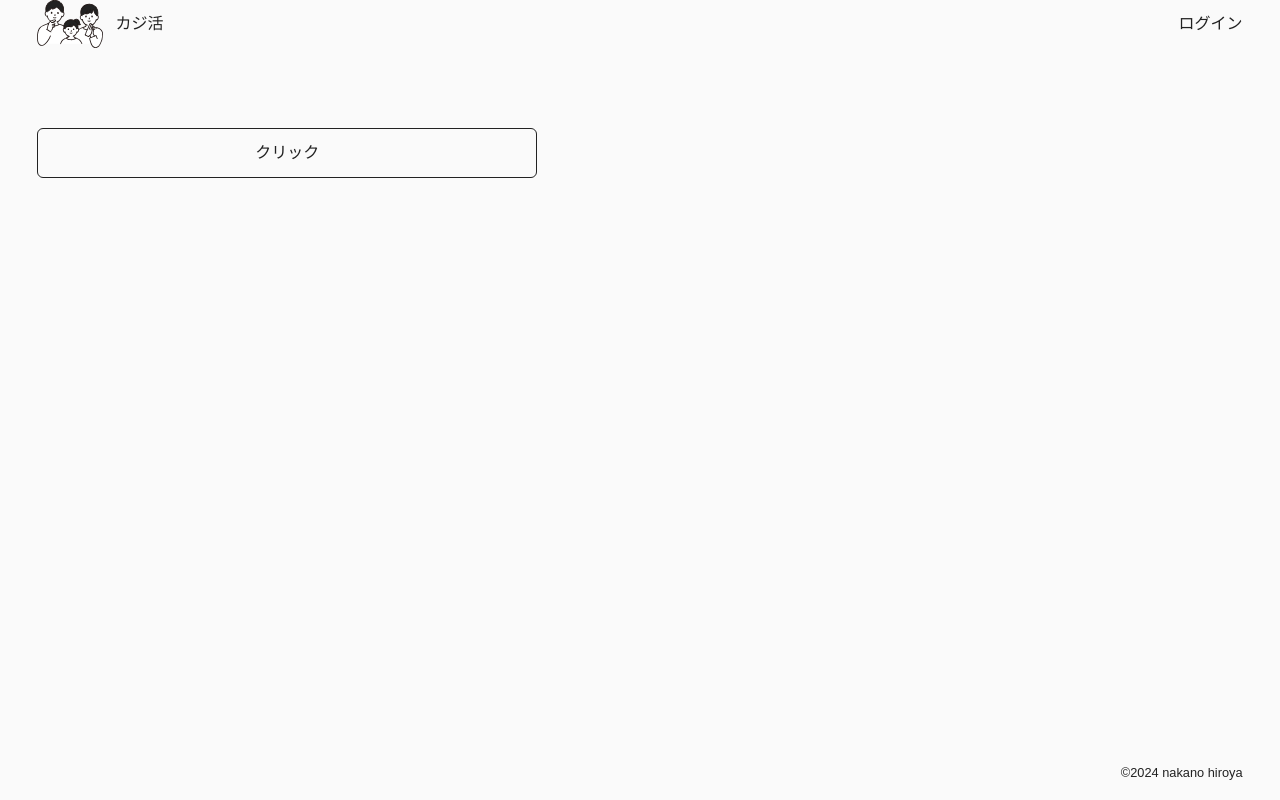
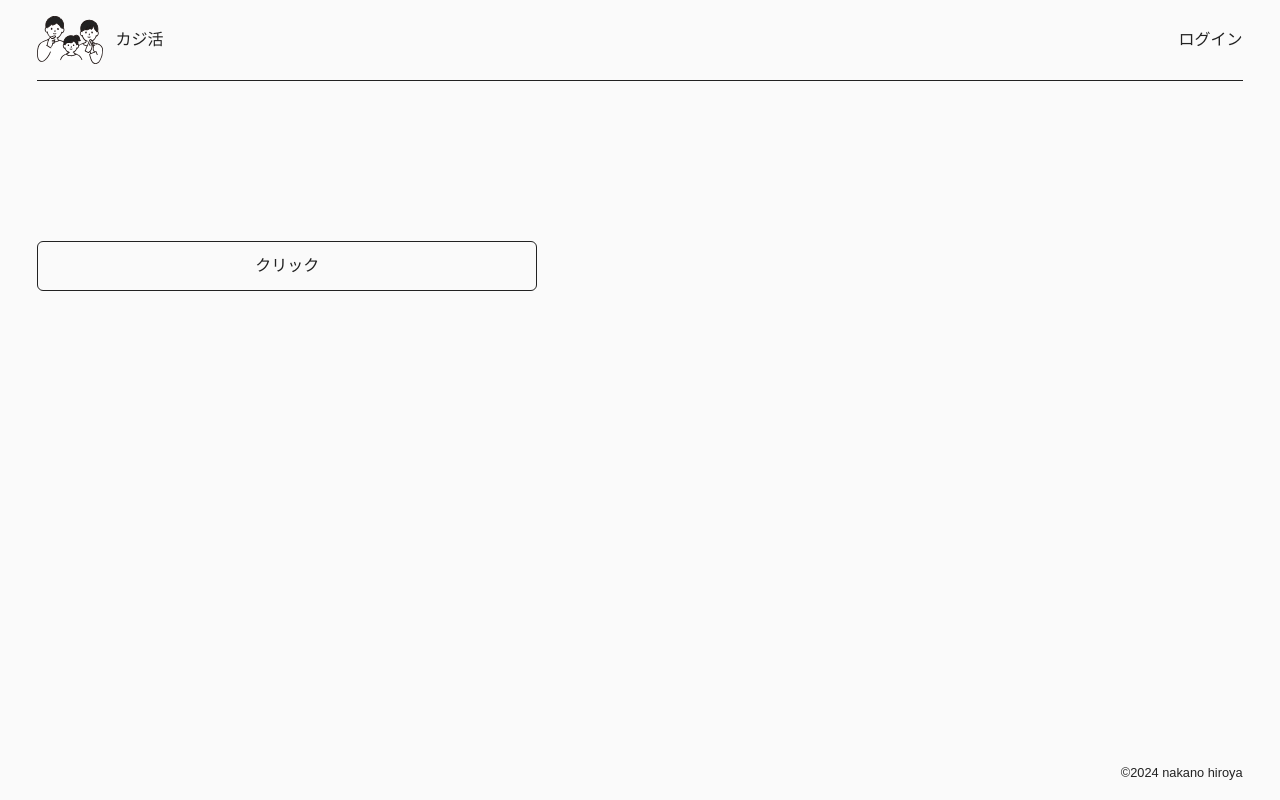
Before and after one commit to hirotiia/kajikatsu, a Next.js app: page / in a window 1280 px wide. Built offline with nearby package versions, Linux system fonts and the light colour scheme; a web font is replaced by a local one.

Commit message:
:zap: レイアウト調整

```diff
--- a/src/components/layouts/base-layout.tsx
+++ b/src/components/layouts/base-layout.tsx
@@ -21,7 +21,7 @@ const Logo = () => {
 export const BaseLayout = ({ children }: { children: React.ReactNode }) => {
   return (
     <>
-      <header className="flex items-center justify-between">
+      <header className="flex items-center justify-between border-b border-base-foreground py-4">
         <Logo />
         <nav className="flex items-center justify-center">
           <ul>
@@ -40,7 +40,7 @@ export const BaseLayout = ({ children }: { children: React.ReactNode }) => {
           </ul>
         </nav>
       </header>
-      <main>{children}</main>
+      <main className="pb-24 pt-20">{children}</main>
       <footer className="py-4">
         <p className="text-right">
           <small>©2024 nakano hiroya</small>
```
